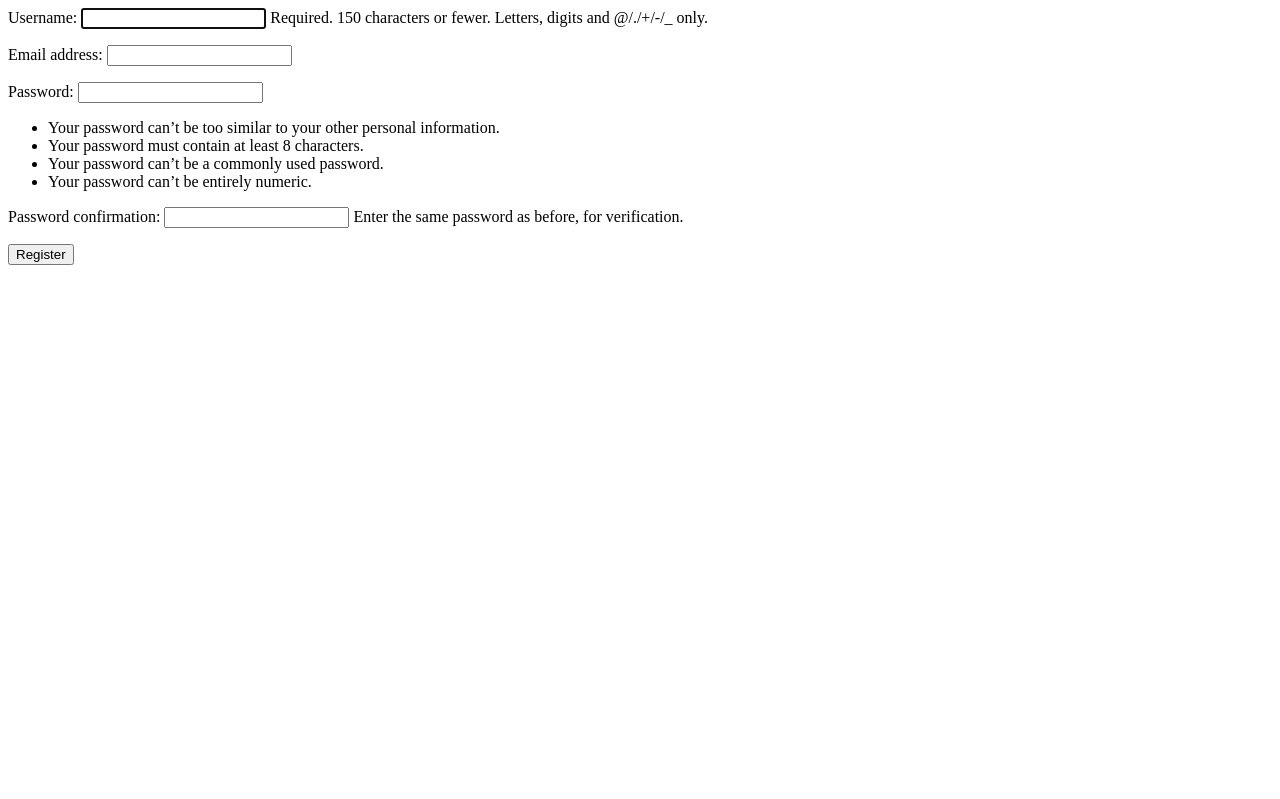
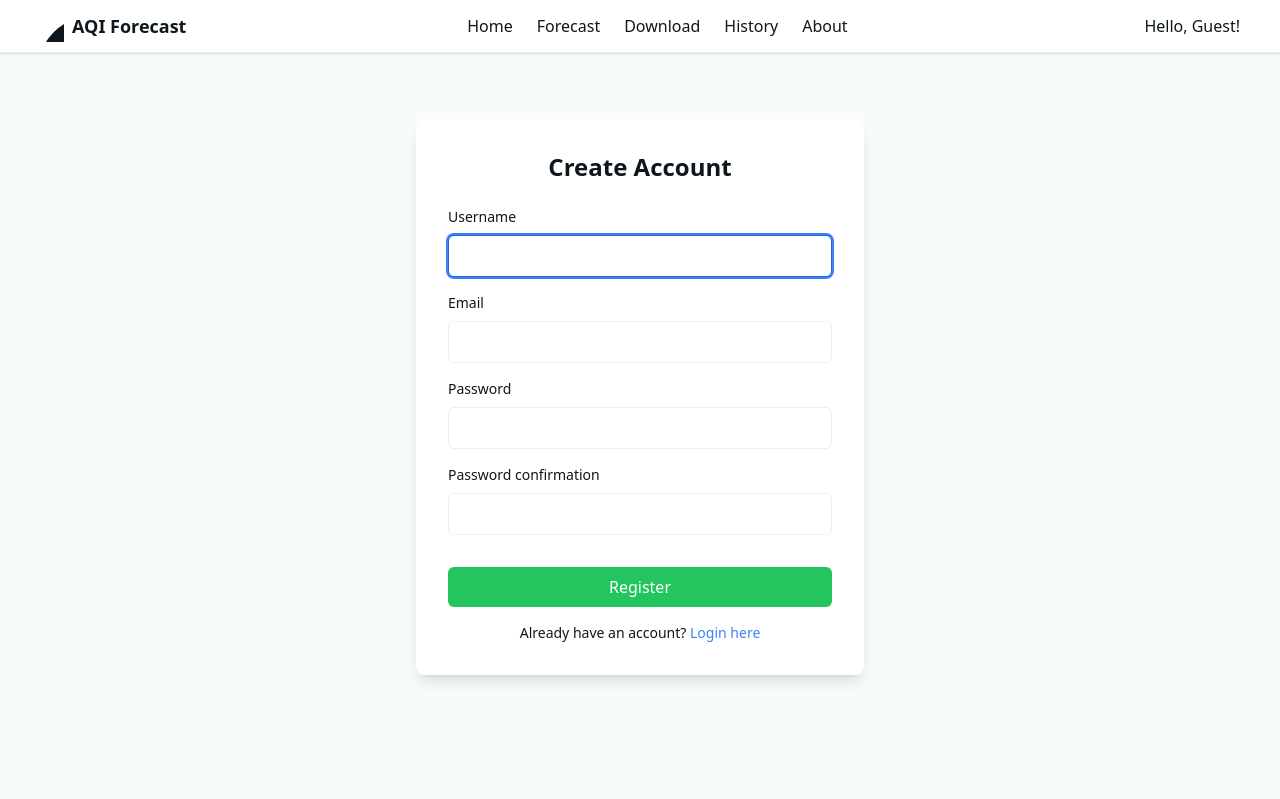
Before and after one commit to shashwotghimire/AQI-Forecast, a Django app: page /login/register/ in a window 1280 px wide. Run offline with Django 5.2, Linux system fonts and the light colour scheme; some libraries are stand-ins or nearby versions.

Commit message:
LOGIN PAGE

```diff
--- a/aqi/aqi/settings.py
+++ b/aqi/aqi/settings.py
@@ -38,14 +38,12 @@ INSTALLED_APPS = [
     'django.contrib.sessions',
     'django.contrib.messages',
     'django.contrib.staticfiles',
-    # 'prediction',
+    'login',
     'tailwind',
     'theme',
     'download',
     'history',
-    'login',
     'aqi_prediction',
-    'widget_tweaks',
 
 ]
 TAILWIND_APP_NAME = 'theme' # This is the name of the app that will be used to generate the tailwind files
@@ -68,7 +66,7 @@ ROOT_URLCONF = 'aqi.urls'
 TEMPLATES = [
     {
         'BACKEND': 'django.template.backends.django.DjangoTemplates',
-        'DIRS': ['templates'],
+        'DIRS': [BASE_DIR / 'templates'],
         'APP_DIRS': True,
         'OPTIONS': {
             'context_processors': [
--- a/aqi/login/forms.py
+++ b/aqi/login/forms.py
@@ -1,10 +1,23 @@
-from django.forms import ModelForm
-from django.contrib.auth.forms import UserCreationForm
+from django import forms
+from django.contrib.auth.forms import UserCreationForm, AuthenticationForm
 from django.contrib.auth.models import User
-from django import forms
 
+class CustomUserCreationForm(UserCreationForm):
+    email = forms.EmailField(required=True)
 
-class CreateUserForm(UserCreationForm):
     class Meta:
-        model=User
-        fields=['username','email','password1','password2']
+        model = User
+        fields = ("username", "email", "password1", "password2")
+
+    def __init__(self, *args, **kwargs):
+        super().__init__(*args, **kwargs)
+        # Add classes to all fields
+        for field_name, field in self.fields.items():
+            field.widget.attrs['class'] = 'w-full px-3 py-2 border border-[#e8f0f3] rounded-md focus:outline-none focus:ring-2 focus:ring-blue-500'
+
+class CustomAuthenticationForm(AuthenticationForm):
+    def __init__(self, *args, **kwargs):
+        super().__init__(*args, **kwargs)
+        # Add classes to all fields
+        for field_name, field in self.fields.items():
+            field.widget.attrs['class'] = 'w-full px-3 py-2 border border-[#e8f0f3] rounded-md focus:outline-none focus:ring-2 focus:ring-blue-500'
--- a/aqi/login/templates/login/register.html
+++ b/aqi/login/templates/login/register.html
@@ -1,5 +1,32 @@
-<form method="post">
-    {% csrf_token %}
-    {{ form.as_p }}
-    <button type="submit">Register</button>
-</form>
+{% extends 'layout.html' %}
+
+{% block content %}
+<div class="flex justify-center items-center min-h-[80vh]">
+    <div class="w-full max-w-md">
+        <div class="bg-white rounded-lg shadow-lg p-8">
+            <h2 class="text-2xl font-bold text-center text-[#0e171b] mb-6">Create Account</h2>
+            <form method="post">
+                {% csrf_token %}
+                {% for field in form %}
+                    <div class="mb-4">
+                        <label class="block text-[#0e171b] text-sm font-medium mb-2">{{ field.label }}</label>
+                        <div class="w-full">
+                            {{ field }}
+                        </div>
+                        {% if field.errors %}
+                            <p class="text-red-500 text-xs mt-1">{{ field.errors|striptags }}</p>
+                        {% endif %}
+                    </div>
+                {% endfor %}
+                <button type="submit" class="w-full bg-green-500 text-white py-2 px-4 rounded-md hover:bg-green-600 transition duration-300 mt-4">
+                    Register
+                </button>
+            </form>
+            <div class="mt-4 text-center text-sm text-[#0e171b]">
+                <span>Already have an account? </span>
+                <a href="{% url 'login' %}" class="text-blue-500 hover:text-blue-600">Login here</a>
+            </div>
+        </div>
+    </div>
+</div>
+{% endblock %}
--- a/aqi/login/views.py
+++ b/aqi/login/views.py
@@ -1,30 +1,33 @@
 from django.shortcuts import render, redirect
-from django.contrib.auth import login as auth_login
-from django.contrib.auth.forms import AuthenticationForm
-from .forms import CreateUserForm
+from django.contrib.auth import login, authenticate
+from django.views.decorators.csrf import csrf_protect
+from .forms import CustomUserCreationForm, CustomAuthenticationForm
 
 # Registration View
+@csrf_protect
 def register(request):
-    form = CreateUserForm()
-    if request.method == "POST":
-        form = CreateUserForm(request.POST)
+    if request.method == 'POST':
+        form = CustomUserCreationForm(request.POST)
         if form.is_valid():
             user = form.save()
-            auth_login(request, user)  # Log in the user after registration
-            return redirect('home')  # Redirect to the homepage or another page
-
-    context = {'form': form}
-    return render(request, 'login/register.html', context)
+            login(request, user)  # Automatically log in the user after registration
+            return redirect('home')  # make sure you have a 'home' URL pattern defined
+    else:
+        form = CustomUserCreationForm()
+    return render(request, 'login/register.html', {'form': form})
 
 # Login View
+@csrf_protect
 def user_login(request):
-    form = AuthenticationForm()
-    if request.method == "POST":
-        form = AuthenticationForm(data=request.POST)
+    if request.method == 'POST':
+        form = CustomAuthenticationForm(request, data=request.POST)
         if form.is_valid():
-            user = form.get_user()
-            auth_login(request, user)
-            return redirect('home')  # Redirect after login
-
-    context = {'form': form}
-    return render(request, 'login/login.html', context)
+            username = form.cleaned_data.get('username')
+            password = form.cleaned_data.get('password')
+            user = authenticate(username=username, password=password)
+            if user is not None:
+                login(request, user)
+                return redirect('home')  # make sure you have a 'home' URL pattern defined
+    else:
+        form = CustomAuthenticationForm()
+    return render(request, 'login/login.html', {'form': form})
```
Also changed, not shown: aqi/login/templates/login/login.html (+32 -5 lines).
